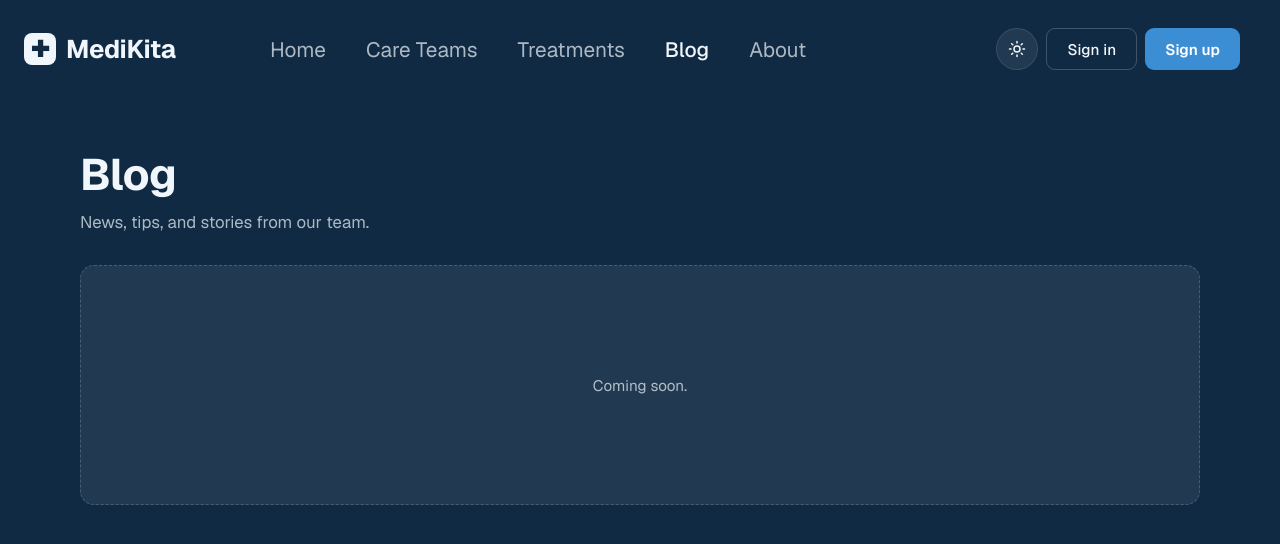
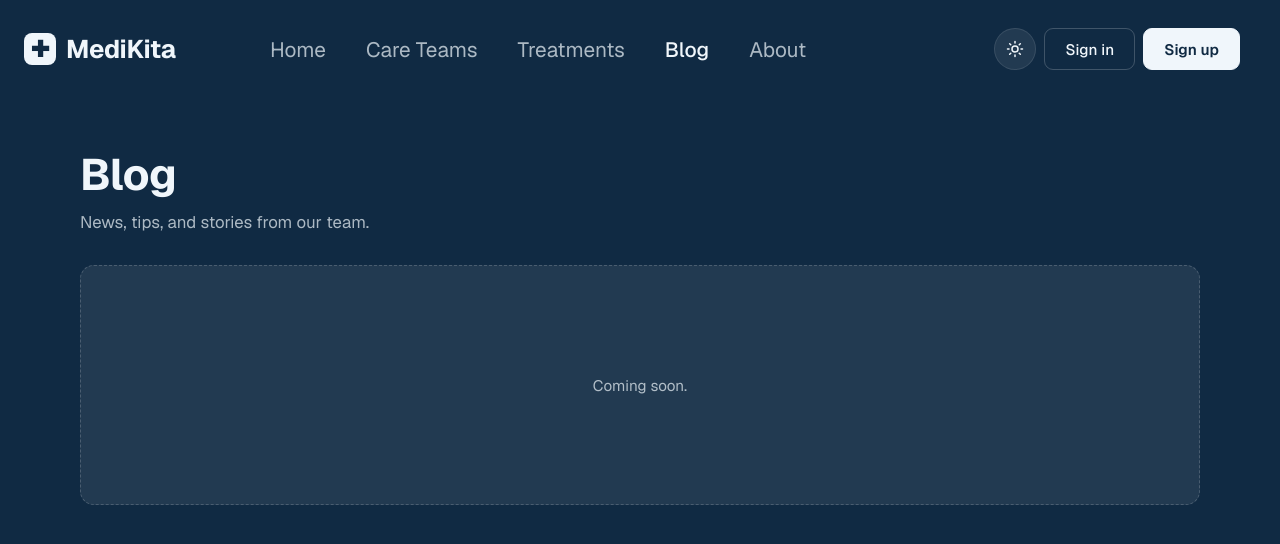
Before and after one commit to hanifryanas/medikita-frontend, a Next.js app: page /blog in a window 1280 px wide. Shown: the top 544 px of the page. Built offline with nearby package versions, Linux system fonts and the light colour scheme; no server answers.

Commit message:
feat: update submit button and navigation button styles for improved consistency and aesthetics

```diff
--- a/app/components/navigation/nav-auth-section.module.scss
+++ b/app/components/navigation/nav-auth-section.module.scss
@@ -41,13 +41,17 @@
   border-radius: 9px;
   font-size: 0.95rem;
   font-weight: 600;
-  color: var(--accent-text);
-  background: var(--accent);
-  transition: background 0.2s;
+  color: var(--surface);
+  background: var(--hero-text);
+  border: 1px solid var(--hero-text);
+  transition:
+    background 0.2s,
+    border-color 0.2s,
+    opacity 0.2s;
   white-space: nowrap;
 
   &:hover {
-    background: var(--accent-hover);
+    opacity: 0.88;
   }
 }
 
```
Also changed, not shown: app/(auth)/auth.module.scss (+6 -5 lines).
